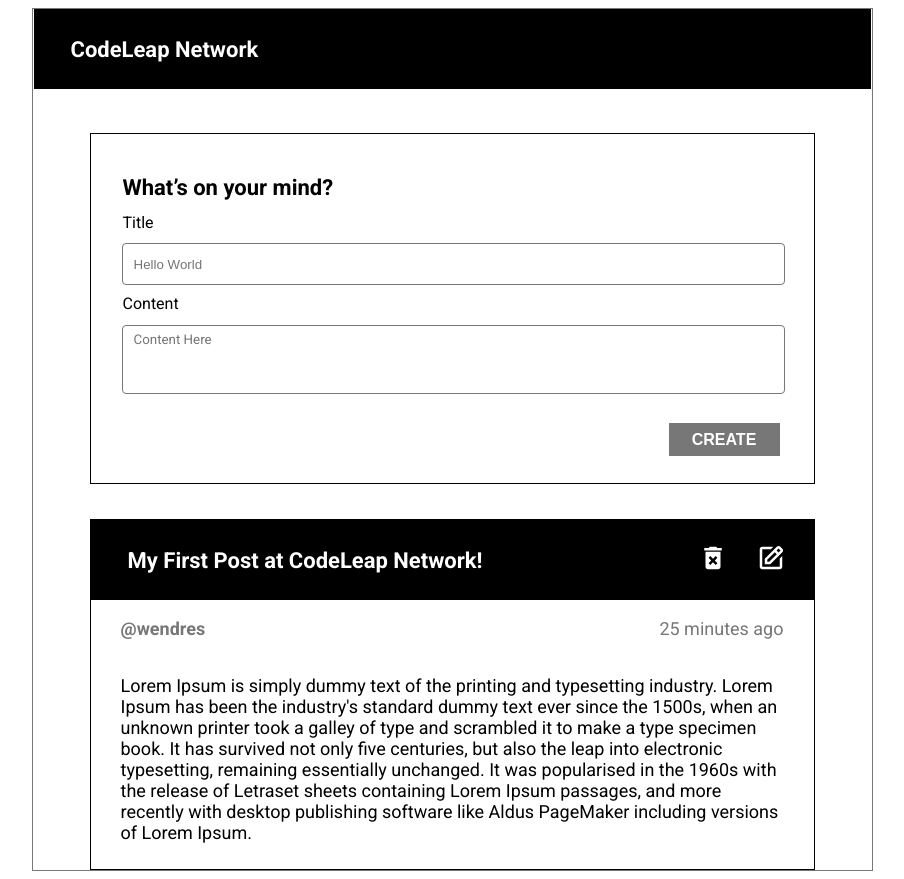
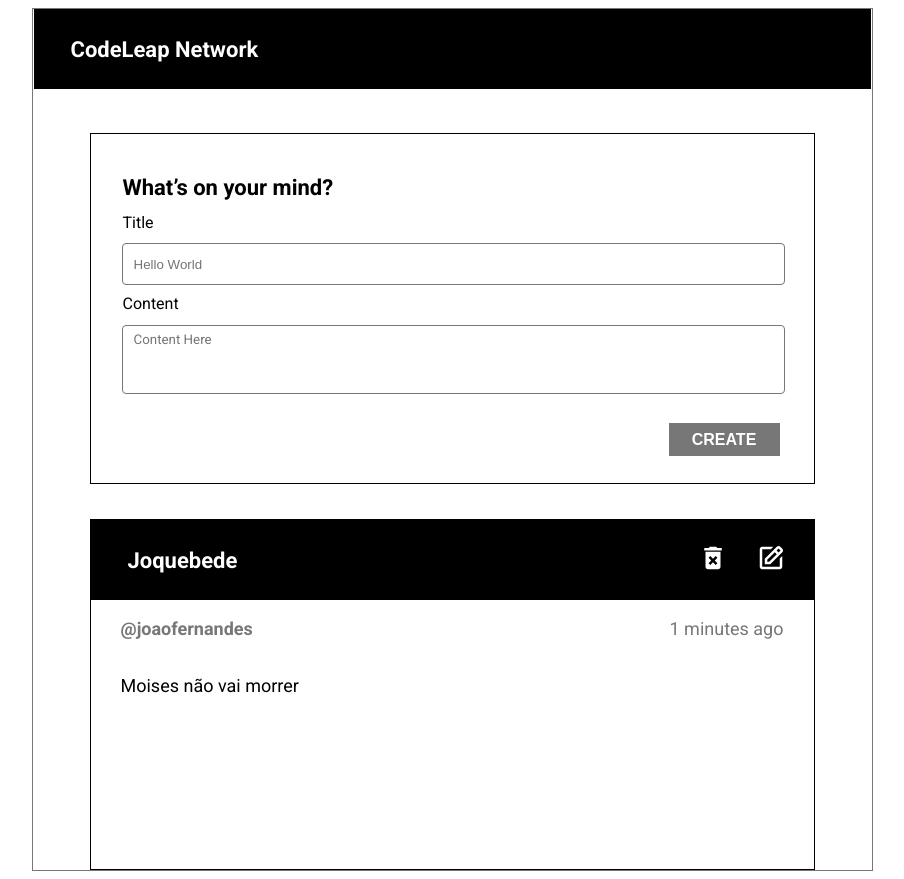
Before and after one commit to wendreslucas/CodePostFront-end, a Next.js app: page /content in a window 1280 px wide. Shown: the whole page, without its empty margins (189-1093 px from the left). Built offline with nearby package versions, Linux system fonts and the light colour scheme; data requests are answered from the project's data file.

Commit message:
add communication api

```diff
--- /dev/null
+++ b/api/data/db.json
@@ -0,0 +1,18 @@
+{
+  "posts": [
+    {
+      "id": 1,
+      "username": "Jon Doe",
+      "created_datetime": "20 minutes ago",
+      "title": "Loren",
+      "content": "Loren"
+    },
+    {
+      "id": 2,
+      "username": "@joaofernandes",
+      "created_datetime": "1 minutes ago",
+      "title": "Joquebede",
+      "content": "Moises não vai morrer"
+    }
+  ]
+}
--- a/package.json
+++ b/package.json
@@ -13,6 +13,7 @@
     "@emotion/styled": "^11.8.1",
     "@mui/icons-material": "^5.5.1",
     "@mui/material": "^5.5.3",
+    "axios": "^0.26.1",
     "next": "12.1.0",
     "react": "17.0.2",
     "react-dom": "17.0.2",
--- /dev/null
+++ b/src/api/posts.js
@@ -0,0 +1,5 @@
+import axios from 'axios'
+
+export default axios.create({
+  baseURL: 'http://localhost:5000'
+})
--- a/src/components/Forms/FormCreate.jsx
+++ b/src/components/Forms/FormCreate.jsx
@@ -1,5 +1,6 @@
-import React, { useState } from 'react'
+import React, { useState, useEffect } from 'react'
 import styled from 'styled-components'
+import api from '../../api/posts'
 import Label from '../Text/Label'
 import Subtitle from '../Text/Subtitle'
 
@@ -50,18 +51,20 @@ const StyleButton = styled.button`
 const FormCreate = () => {
   const [subtitle, setSubtitle] = useState()
   const [content, setContent] = useState()
+  const [posts, setPost] = useState([])
 
   function handleSubmit(event) {
     event.preventDefault()
     console.log('Enter')
   }
+
   return (
     <>
       <StyleForm onSubmit={handleSubmit}>
         <Subtitle subtitle="What’s on your mind?" />
         <Label label="Title" />
         <Input
-          value={subtitle}
+          value={posts.title}
           type="text"
           onChange={e => setSubtitle(e.target.value)}
           placeholder="Hello World"
--- a/src/components/Forms/FormPost.jsx
+++ b/src/components/Forms/FormPost.jsx
@@ -1,5 +1,6 @@
-import React, { useState } from 'react'
+import React, { useState, useEffect } from 'react'
 import styled from 'styled-components'
+import api from '../../api/posts'
 import Header from '../Header'
 import Delete from '../icons/Delete'
 import Edit from '../icons/Edit'
@@ -31,23 +32,33 @@ const DivInfo = styled.div`
 `
 
 const FormPost = () => {
+  const [post, setPost] = useState({})
+
+  useEffect(() => {
+    api
+      .get('/posts/2')
+      .then(response => setPost(response.data))
+      .catch(err => {
+        console.error('ops! ocorreu um erro' + err)
+      })
+  }, [])
+
+  if (!post) return <p>... Carregando</p>
+
   return (
     <StyleForm>
       <DivHeader>
-        <Header
-          size=" 723px"
-          title=" My First Post at CodeLeap Network!"
-        ></Header>
+        <Header size=" 723px" title={post?.title} />
         <BackImagem>
           <Delete />
           <Edit />
         </BackImagem>
       </DivHeader>
       <DivInfo>
-        <User user="@wendres" />
-        <Moment moment=" 25 minutes ago" />
+        <User user={post?.username} />
+        <Moment moment={post?.created_datetime} />
       </DivInfo>
-      <Text text="Lorem Ipsum is simply dummy text of the printing and typesetting industry. Lorem Ipsum has been the industry's standard dummy text ever since the 1500s, when an unknown printer took a galley of type and scrambled it to make a type specimen book. It has survived not only five centuries, but also the leap into electronic typesetting, remaining essentially unchanged. It was popularised in the 1960s with the release of Letraset sheets containing Lorem Ipsum passages, and more recently with desktop publishing software like Aldus PageMaker including versions of Lorem Ipsum." />
+      <Text text={post?.content} />
     </StyleForm>
   )
 }
--- a/src/pages/api/hello.js
+++ /dev/null
@@ -1,5 +0,0 @@
-// Next.js API route support: https://nextjs.org/docs/api-routes/introduction
-
-export default function handler(req, res) {
-  res.status(200).json({ name: 'John Doe' })
-}
```
Also changed, not shown: api/data/package.json (added, +8 -0 lines), src/components/Forms/FormLogin.jsx (+5 -3 lines), 2 other files (tests, documents, lock files or other folders).
